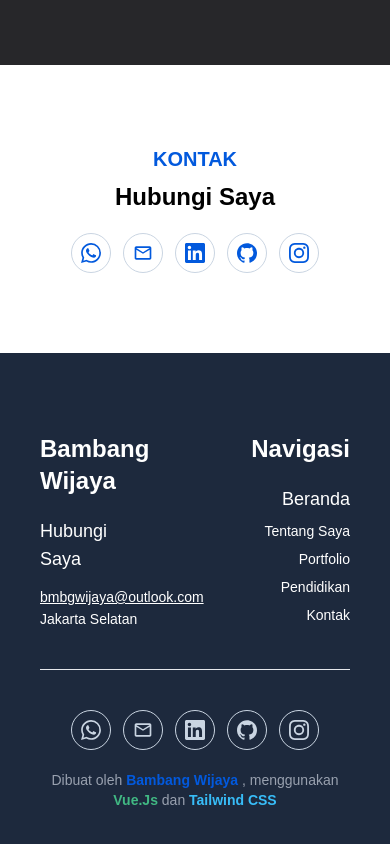
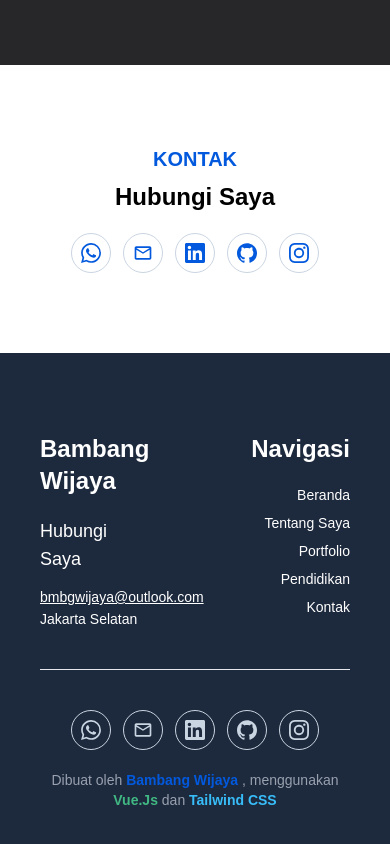
Before and after one commit to joytimess/wijaya-portofolio, a Vue app: page / in a window 390 px wide. Shown: the part 5337-6181 px from the top of the page. Built offline with nearby package versions, Linux system fonts and the light colour scheme.

Commit message:
fix for mobile more text-sm footer

```diff
--- a/src/components/Footer.vue
+++ b/src/components/Footer.vue
@@ -12,7 +12,7 @@
             <div class="w-2/3 text-right">
                 <h1 class="text-4xl text-white font-bold max-sm:text-2xl max-md:text-2xl">Navigasi</h1>
                 <div class="mt-5">
-                    <a href="#hero" class="block text-lg text-white hover:underline max-sm:text-lg max-md:text-sm">Beranda</a>
+                    <a href="#hero" class="block text-lg text-white hover:underline max-sm:text-sm max-md:text-sm">Beranda</a>
                     <a href="#about-me" class="block text-lg text-white hover:underline mt-2 max-sm:text-sm max-md:text-sm">Tentang Saya</a>
                     <a href="#portofolio" class="block text-lg text-white hover:underline mt-2 max-sm:text-sm max-md:text-sm">Portfolio</a>
                     <a href="#education" class="block text-lg text-white hover:underline mt-2 max-sm:text-sm max-md:text-sm">Pendidikan</a>
```
